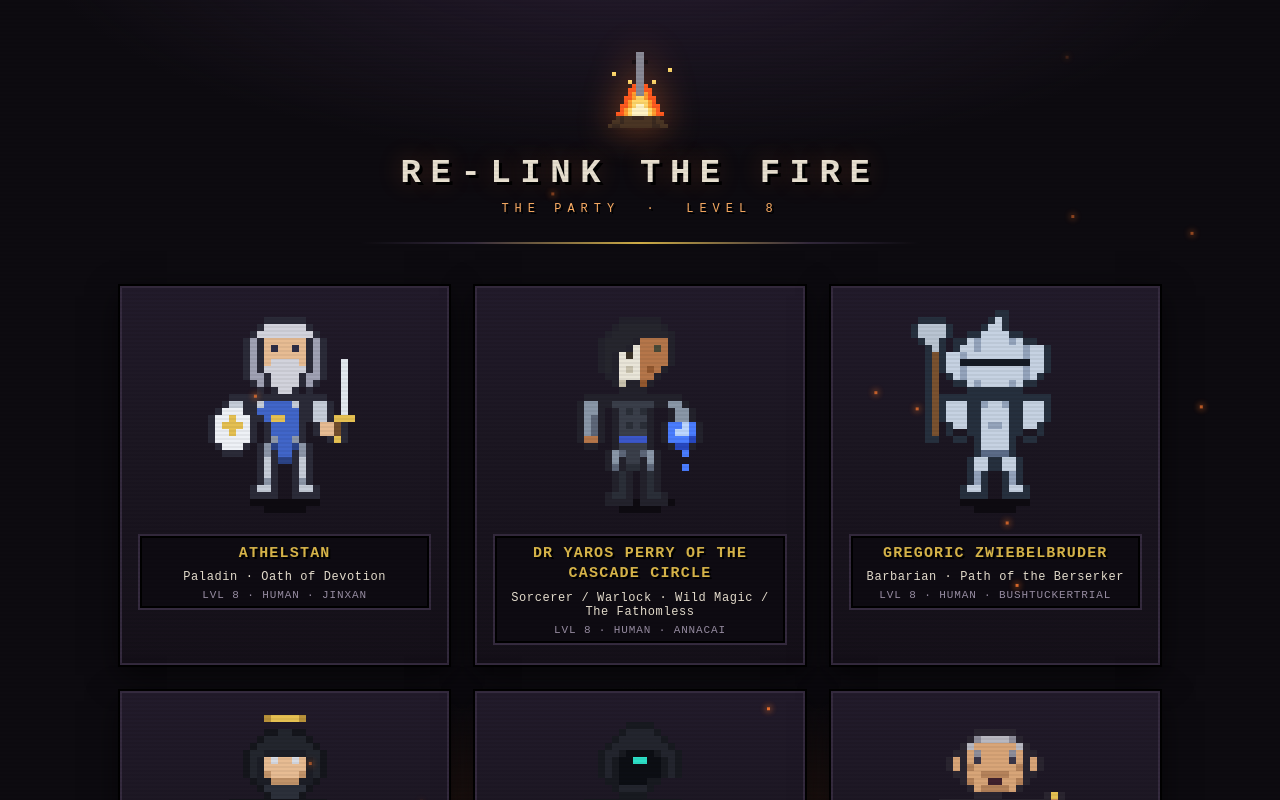
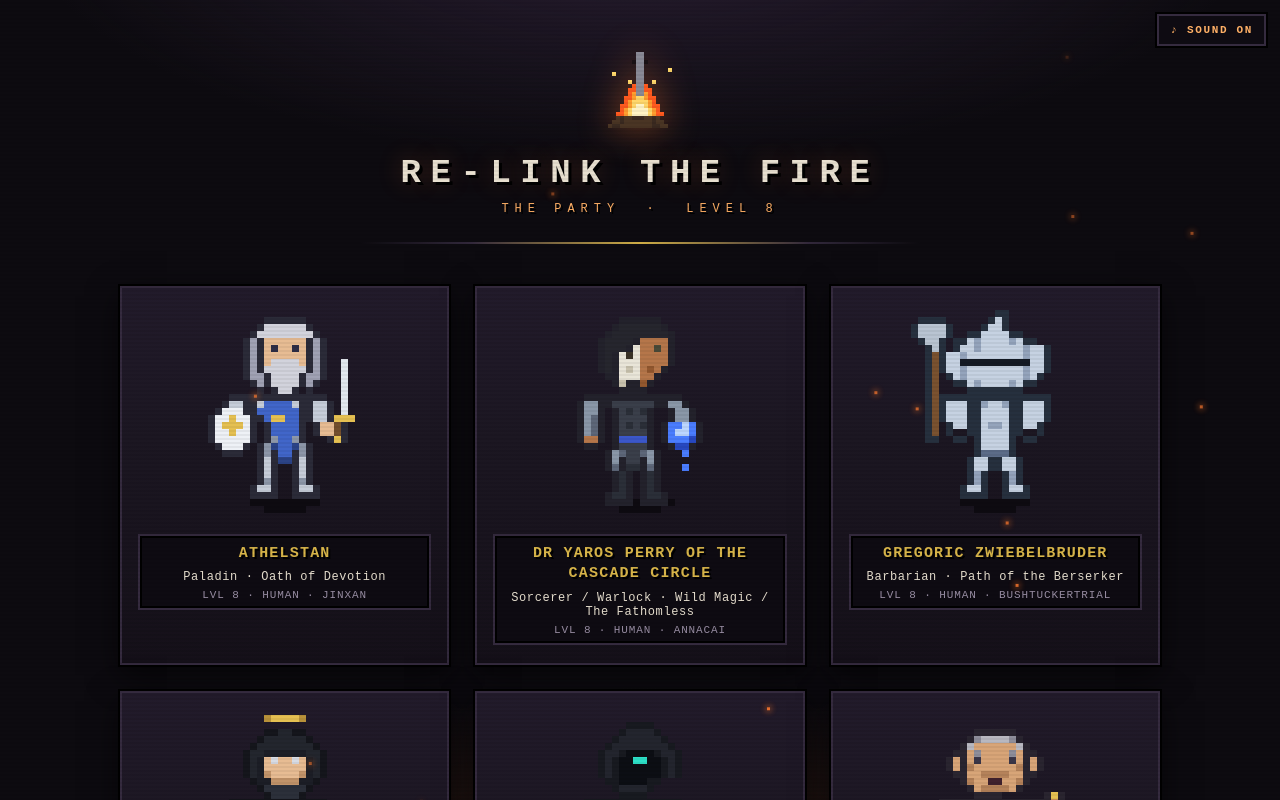
Before and after one commit to bushers/d-and-d-sprites, a website: page index.html in a window 1280 px wide. Shown: the top 800 px of the page. Drawn offline with Linux system fonts and the light colour scheme.

Commit message:
add music

```diff
--- a/index.html
+++ b/index.html
@@ -152,6 +152,27 @@
     color: var(--ember-soft);
     text-shadow: 2px 2px 0 #000, 0 0 18px rgba(255,122,47,0.35);
   }
+  #bgm-toggle {
+    position: fixed;
+    top: 14px;
+    right: 14px;
+    z-index: 60;
+    background: #0e0b12;
+    border: 2px solid var(--card-edge);
+    box-shadow: 0 0 0 2px #000;
+    color: var(--ember-soft);
+    font-family: inherit;
+    font-size: 11px;
+    font-weight: bold;
+    letter-spacing: 0.15em;
+    text-transform: uppercase;
+    padding: 8px 11px;
+    cursor: pointer;
+  }
+  #bgm-toggle:hover {
+    border-color: var(--ember);
+    color: var(--text);
+  }
   .ember-particle {
     position: fixed;
     bottom: -10px;
@@ -173,6 +194,9 @@
 </style>
 </head>
 <body>
+
+<audio id="bgm" src="firelink-shrine.mp3" loop preload="auto"></audio>
+<button id="bgm-toggle" aria-label="Toggle music">♪ Sound off</button>
 
 <header>
   <canvas id="bonfire" width="24" height="24" aria-label="Bonfire"></canvas>
@@ -607,6 +631,34 @@ function tick() {
 tick();
 setInterval(tick, 480);
 
+// background music: attempt autoplay, fall back to first interaction,
+// and give the visitor a mute toggle
+const bgm = document.getElementById("bgm");
+const bgmToggle = document.getElementById("bgm-toggle");
+bgm.volume = 0.45;
+
+function updateBgmLabel() {
+  bgmToggle.textContent = bgm.paused ? "♪ Sound off" : "♪ Sound on";
+}
+bgm.addEventListener("play", updateBgmLabel);
+bgm.addEventListener("pause", updateBgmLabel);
+async function tryPlayBgm() {
+  try { await bgm.play(); } catch (e) { /* autoplay blocked until interaction */ }
+  updateBgmLabel();
+}
+bgmToggle.addEventListener("click", (e) => {
+  e.stopPropagation();
+  if (bgm.paused) { tryPlayBgm(); } else { bgm.pause(); updateBgmLabel(); }
+});
+const bgmKickstart = () => {
+  if (bgm.paused) tryPlayBgm();
+  window.removeEventListener("pointerdown", bgmKickstart);
+  window.removeEventListener("keydown", bgmKickstart);
+};
+window.addEventListener("pointerdown", bgmKickstart);
+window.addEventListener("keydown", bgmKickstart);
+tryPlayBgm();
+
 // floating embers
 for (let i = 0; i < 14; i++) {
   const e = document.createElement("div");
```
Also changed, not shown: .claude/launch.json (added), 1 other file.
